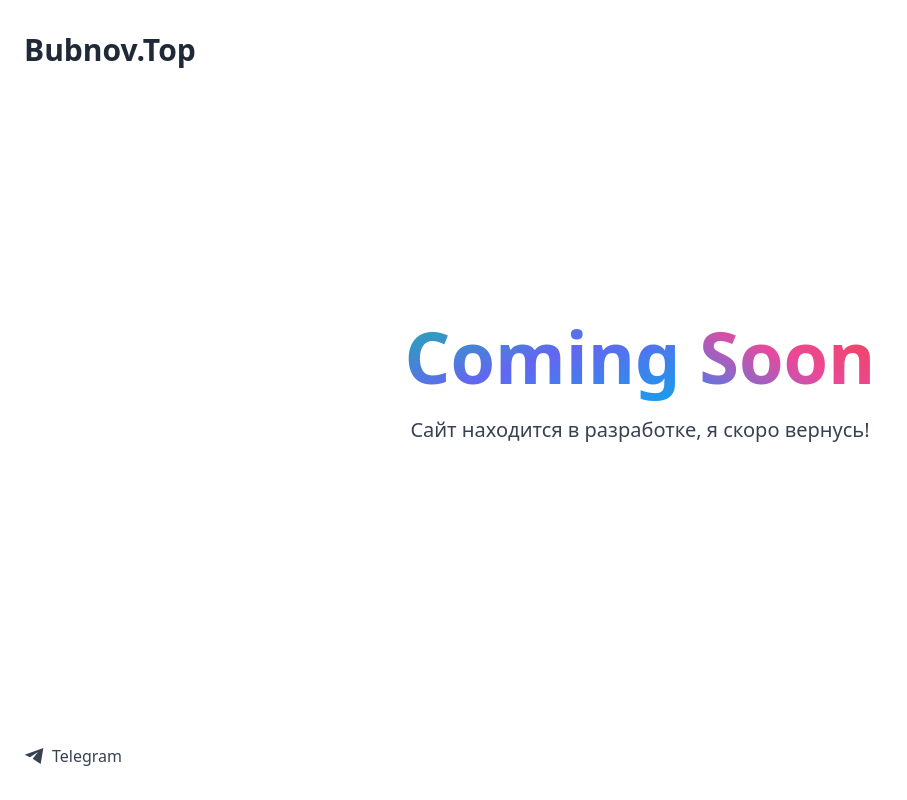
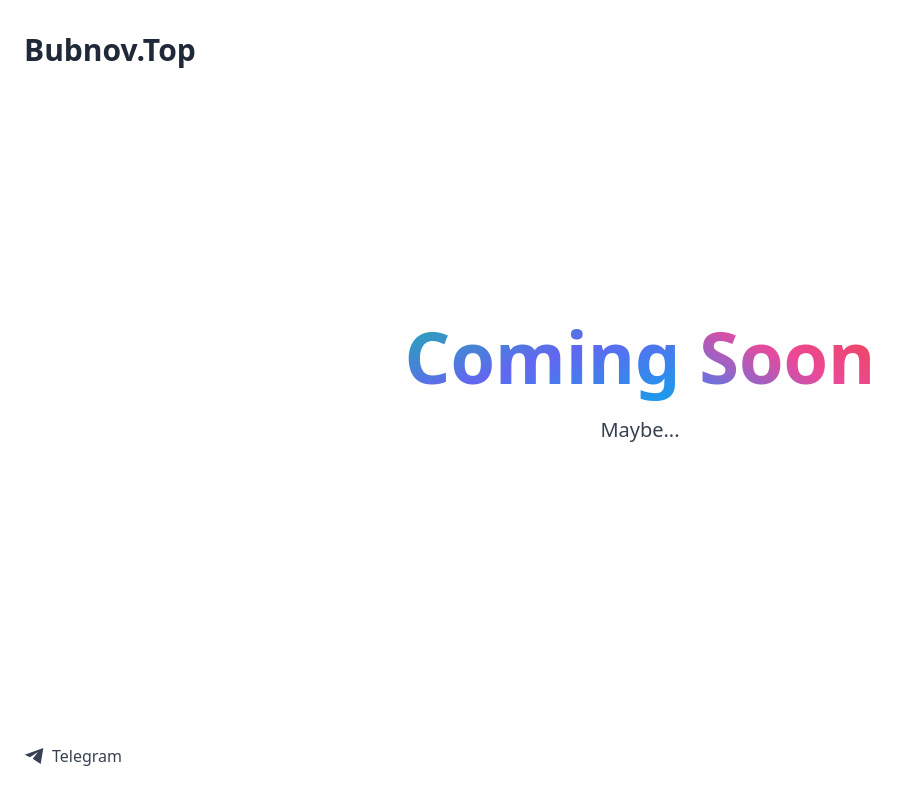
Before and after one commit to bubnovtop/bubnov.top, a plain HTML site: page index.html in a window 1280 px wide. Shown: the whole page, without its empty margins (0-907 px from the left). Drawn offline with nearby package versions, Linux system fonts and the light colour scheme.

Commit message:
Update index.html

```diff
--- a/index.html
+++ b/index.html
@@ -35,7 +35,7 @@
                 </h1>
 
                 <p class="max-w-3xl mx-auto mt-6 text-lg text-center text-gray-700 dark:text-white md:text-xl">
-                    Сайт находится в разработке, я скоро вернусь!
+                    Maybe...
                 </p>
 
             </div>
```
